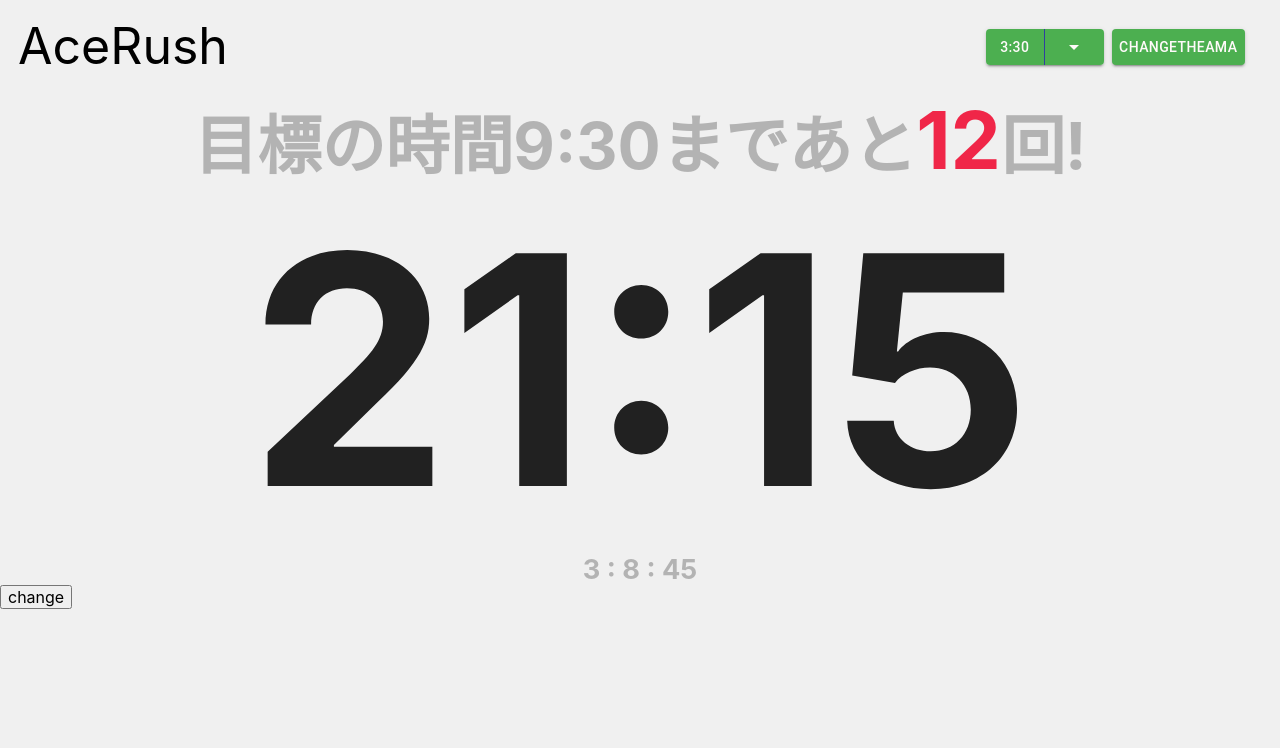
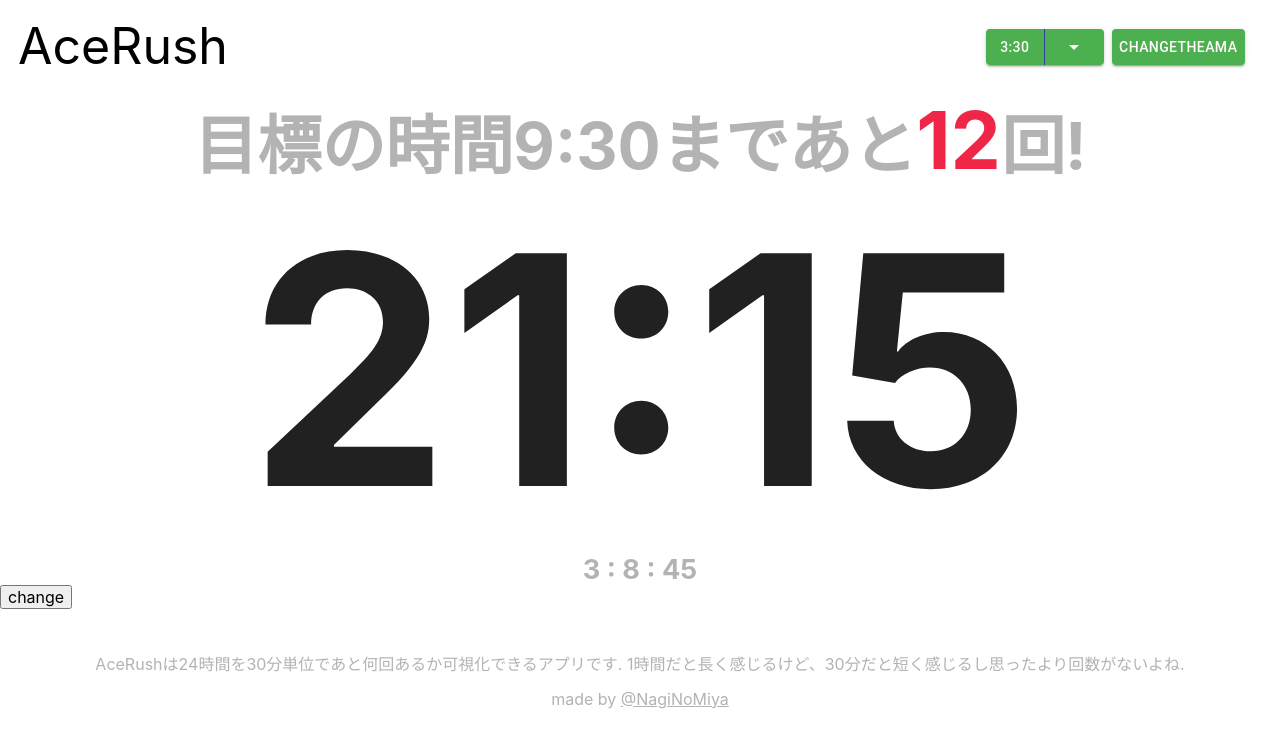
Before and after one commit to NaginoMiya/AceRush, a React (Create React App) app: page / in a window 1280 px wide. Shown: the top 748 px of the page. Built offline with nearby package versions, Linux system fonts and the light colour scheme; a web font is replaced by a local one.

Commit message:
Add: footer

```diff
--- a/src/App.tsx
+++ b/src/App.tsx
@@ -101,6 +101,10 @@ const App: FC = () => {
       <button type="button" onClick={changeTheme}>
         change
       </button>
+      <footer>
+        <p>AceRushは24時間を30分単位であと何回あるか可視化できるアプリです. 1時間だと長く感じるけど、30分だと短く感じるし思ったより回数がないよね. </p>
+        <p>made by <a href="https://github.com/NagiNoMiya">@NagiNoMiya</a></p>
+      </footer>
     </div>
   );
 };
--- a/src/stylesheet.css
+++ b/src/stylesheet.css
@@ -14,7 +14,7 @@ code {
 .rockn-roll {
   height: 100%;
   min-height: 100vh;
-  background-color: #f0f0f0;
+  background-color: #ffffff;
   font-family: 'RocknRoll One', -apple-system, BlinkMacSystemFont, 'Segoe UI', 'Roboto', 'Oxygen',
     'Ubuntu', 'Cantarell', 'Fira Sans', 'Droid Sans', 'Helvetica Neue',
     sans-serif;
@@ -116,6 +116,22 @@ code {
     align-items: center;
     float: left;
     list-style-type: none;
+  }
+}
+
+.rockn-roll footer{
+    padding-top: 30px;
+}
+
+.rockn-roll footer p, a {
+    font-size: 0.8rem;
+    text-align: center;
+    color: #b3b3b3;
+}
+
+@media screen and (min-width: 721px) {
+    .rockn-roll footer p, a{
+        font-size: 1rem;
   }
 }
 
@@ -228,6 +244,22 @@ code {
   }
 }
 
+.game footer{
+    padding-top: 30px;
+}
+
+.game footer p, a {
+    font-size: 0.8rem;
+    text-align: center;
+    color: #b3b3b3;
+}
+
+@media screen and (min-width: 721px) {
+    .game footer p, a{
+        font-size: 1rem;
+  }
+}
+
 /* normal */
 .normal {
   height: 100vh;
@@ -332,6 +364,22 @@ code {
     align-items: center;
     float: left;
     list-style-type: none;
+  }
+}
+
+.normal footer{
+    padding-top: 30px;
+}
+
+.normal footer p, a {
+    font-size: 0.8rem;
+    text-align: center;
+    color: #b3b3b3;
+}
+
+@media screen and (min-width: 721px) {
+    .normal footer p, a{
+        font-size: 1rem;
   }
 }
 
@@ -441,3 +489,19 @@ code {
     list-style-type: none;
   }
 }
+
+.reverse footer{
+    padding-top: 30px;
+}
+
+.reverse footer p, a {
+    font-size: 0.8rem;
+    text-align: center;
+    color: #b3b3b3;
+}
+
+@media screen and (min-width: 721px) {
+    .reverse footer p, a{
+        font-size: 1rem;
+  }
+}
```
